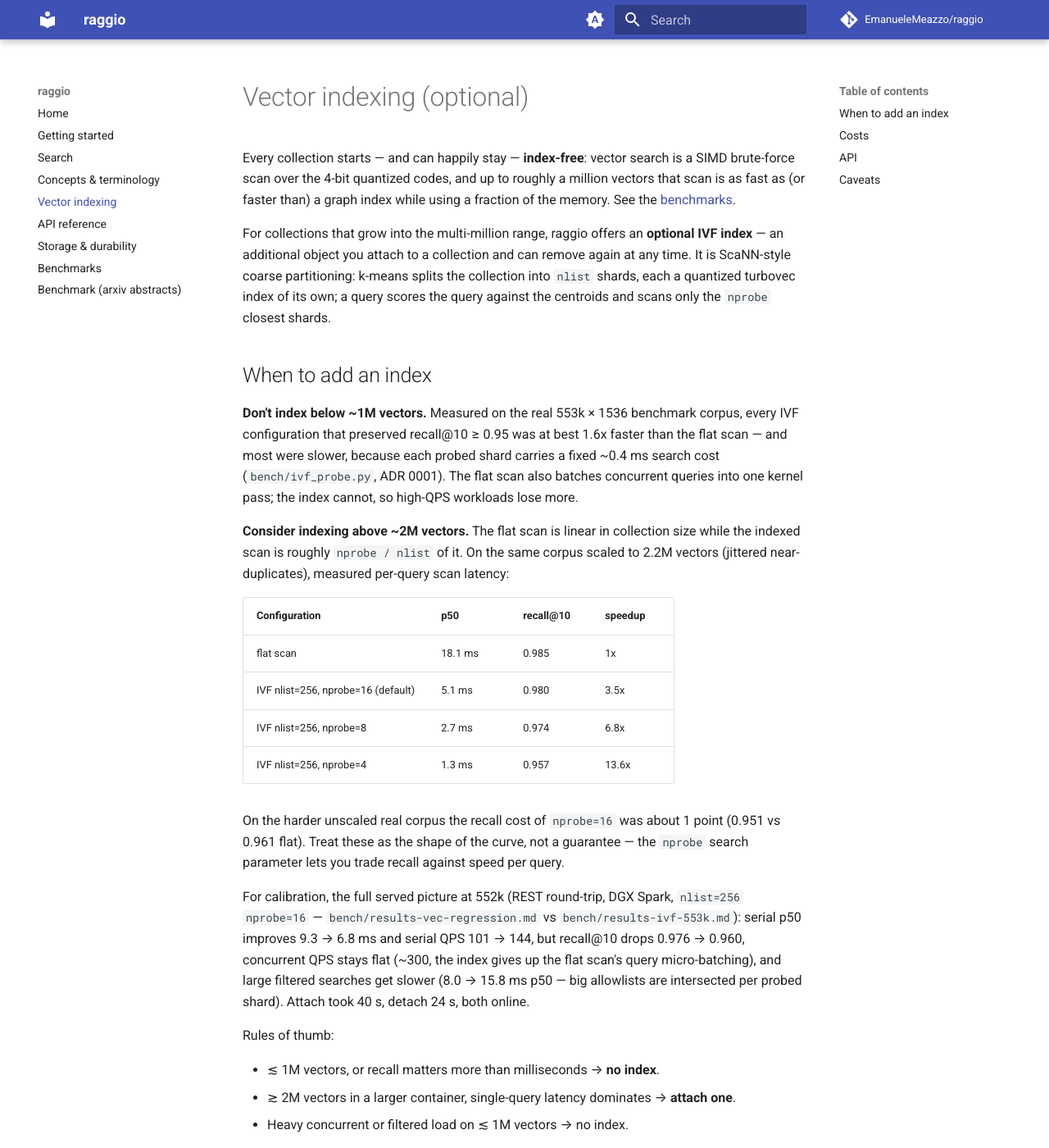
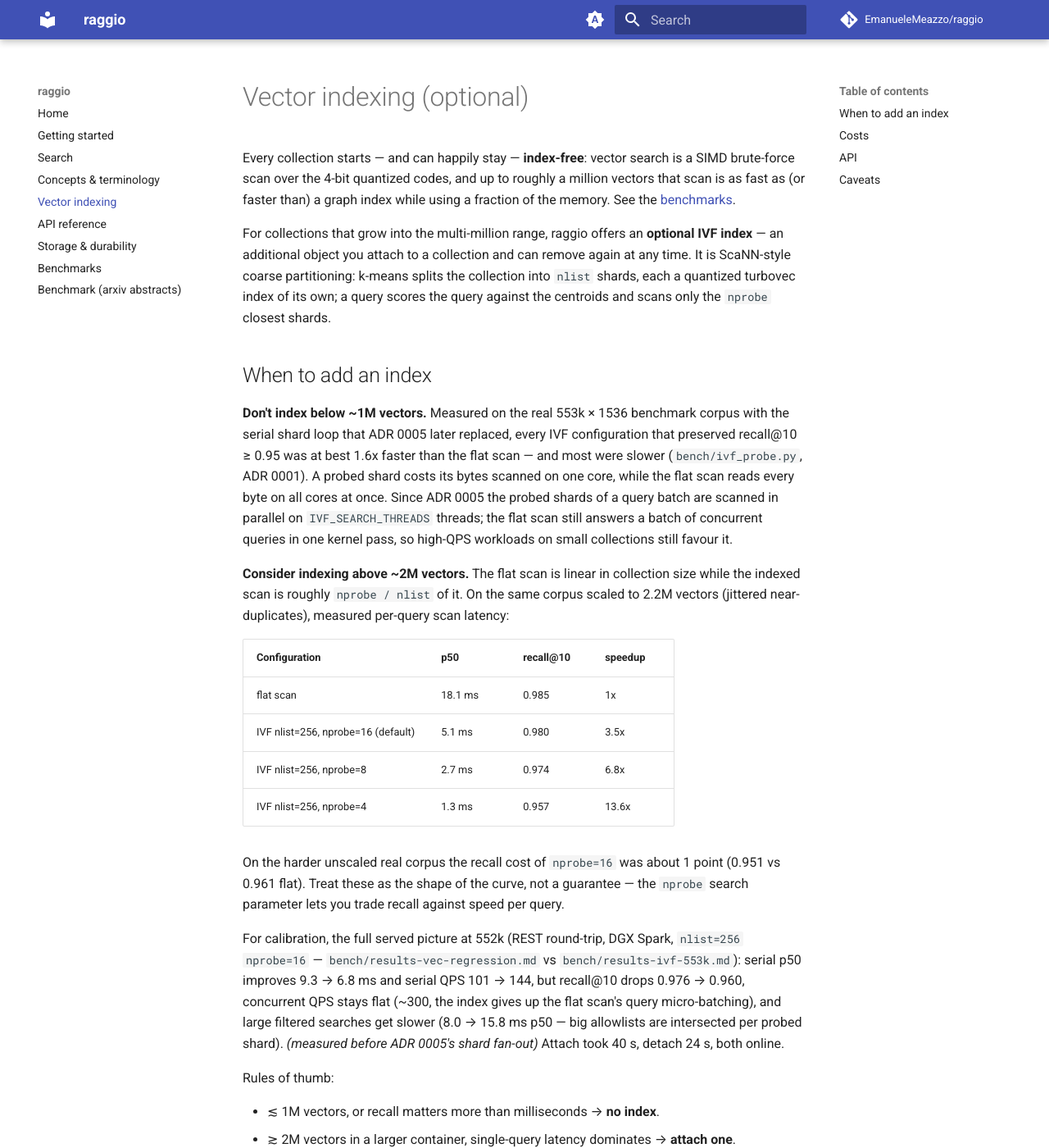
Before and after one commit to EmanueleMeazzo/raggio, an MkDocs documentation site: the page built from docs/indexing.md, in a window 1280 px wide and 1400 px high. Shown: the whole window at 82% size. Built offline with MkDocs 1.6.1 and Material for MkDocs 9.7.7, drawn with Linux system fonts in a browser that asks for light colours; comment, search, counter and statistics services are not loaded.

Commit message:
Record IVF fan-out in ADR 0005 and correct the fixed-cost claim
The ~0.4 ms per-shard 'fixed cost' was a single-core scan of each shard's bytes,
run one call after another. ADR 0005 records the fan-out (default 12 threads, no
audience batching, per spec D3), the in-task allowlist intersection, the cache and
sync changes, the 32,768-row pooled-path cliff, and the upstream stance (proposals
in scope, no fork); ADR 0001 and 0002, the IVF docs and the store.py comments point
to it. IVF_SEARCH_THREADS joins the env-var tables. Verification stays pending until
the DGX A/B (Task 10).

Co-Authored-By: Claude Opus 5.5 <noreply@anthropic.com>

```diff
--- a/docs/indexing.md
+++ b/docs/indexing.md
@@ -13,12 +13,14 @@ against the centroids and scans only the `nprobe` closest shards.
 
 ## When to add an index
 
-**Don't index below ~1M vectors.** Measured on the real 553k × 1536 benchmark corpus,
-every IVF configuration that preserved recall@10 ≥ 0.95 was at best 1.6x faster than
-the flat scan — and most were slower, because each probed shard carries a fixed
-~0.4 ms search cost (`bench/ivf_probe.py`, ADR 0001). The flat scan also batches
-concurrent queries into one kernel pass; the index cannot, so high-QPS workloads lose
-more.
+**Don't index below ~1M vectors.** Measured on the real 553k × 1536 benchmark corpus
+with the serial shard loop that ADR 0005 later replaced, every IVF configuration that
+preserved recall@10 ≥ 0.95 was at best 1.6x faster than the flat scan — and most were
+slower (`bench/ivf_probe.py`, ADR 0001). A probed shard costs its bytes scanned on one
+core, while the flat scan reads every byte on all cores at once. Since ADR 0005 the
+probed shards of a query batch are scanned in parallel on `IVF_SEARCH_THREADS` threads;
+the flat scan still answers a batch of concurrent queries in one kernel pass, so
+high-QPS workloads on small collections still favour it.
 
 **Consider indexing above ~2M vectors.** The flat scan is linear in collection size
 while the indexed scan is roughly `nprobe / nlist` of it. On the same corpus scaled to
@@ -40,7 +42,7 @@ For calibration, the full served picture at 552k (REST round-trip, DGX Spark,
 `bench/results-ivf-553k.md`): serial p50 improves 9.3 → 6.8 ms and serial QPS
 101 → 144, but recall@10 drops 0.976 → 0.960, concurrent QPS stays flat (~300, the
 index gives up the flat scan's query micro-batching), and large filtered searches
-get slower (8.0 → 15.8 ms p50 — big allowlists are intersected per probed shard).
+get slower (8.0 → 15.8 ms p50 — big allowlists are intersected per probed shard). *(measured before ADR 0005's shard fan-out)*
 Attach took 40 s, detach 24 s, both online.
 
 Rules of thumb:
```
Also changed, not shown: README.md (+1 -0 lines), docs/adr/0001-performance-optimization-decisions.md (+4 -4 lines), docs/adr/0002-optional-ivf-index.md (+3 -2 lines), docs/adr/0005-ivf-fanout-and-upstream-stance.md (added, +111 -0 lines), docs/concepts.md (+5 -3 lines), docs/getting-started.md (+1 -0 lines), 2 other files.
